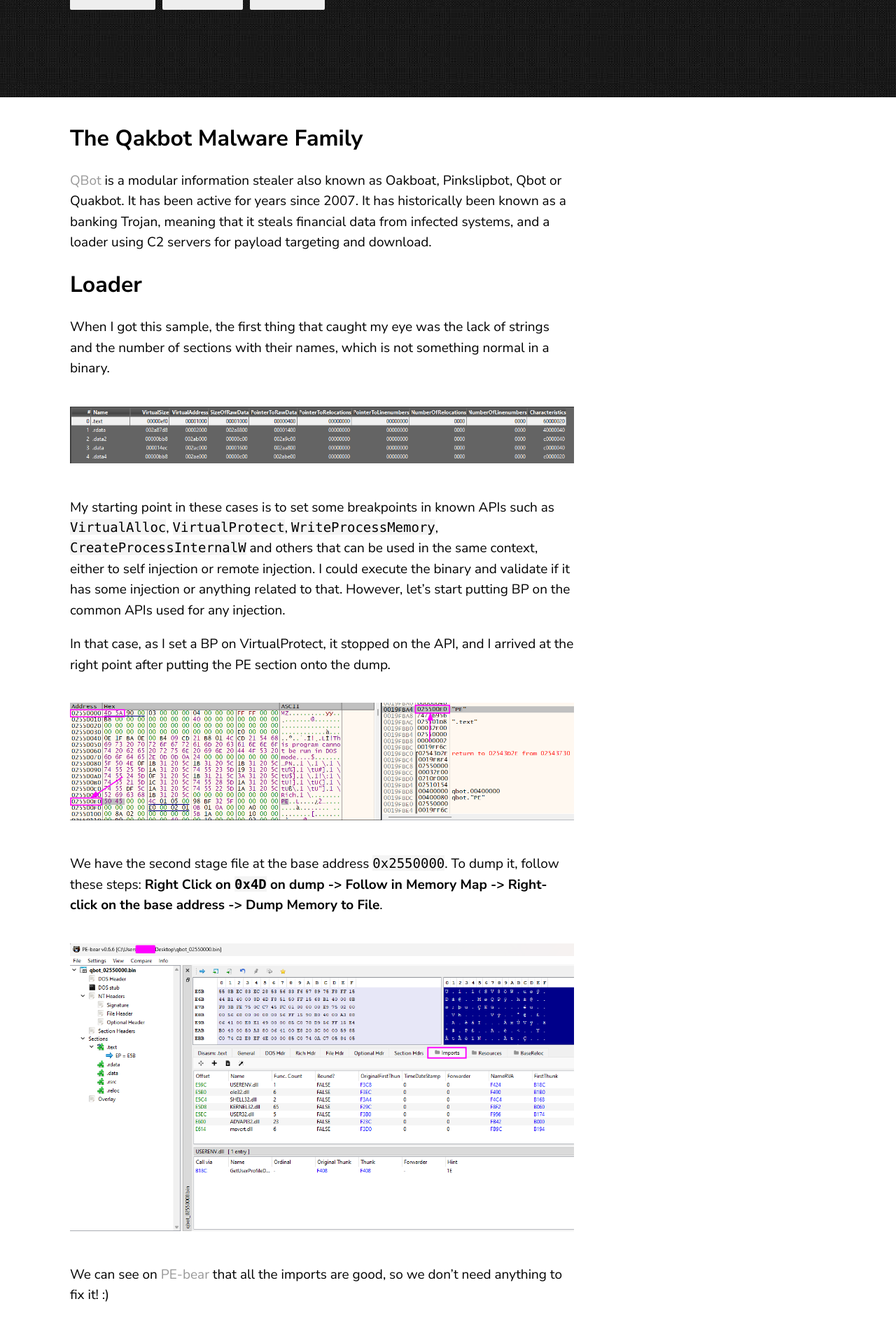
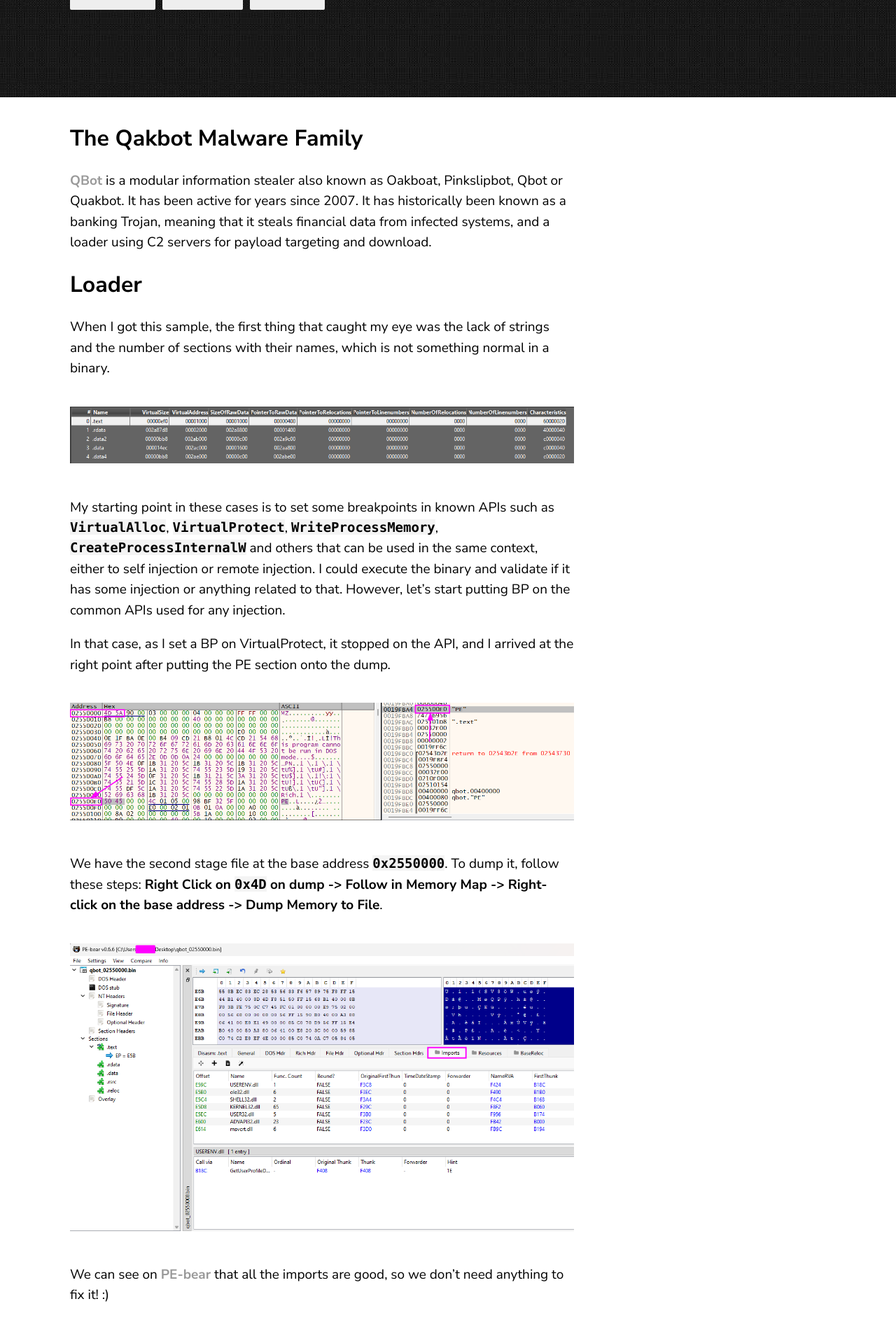
Before and after one commit to moval0x1/moval0x1.github.io, a Jekyll site: the page built from docs/_posts/2024-01-20-qakbot-analysis.markdown, in a window 1280 px wide. Shown: the part 332-2228 px from the top of the page at 70% size. Built offline with Jekyll 4.4.1, drawn with Linux system fonts in a browser that asks for light colours; comment, search, counter and statistics services are not loaded.

````diff
--- a/docs/_posts/2024-01-20-qakbot-analysis.markdown
+++ b/docs/_posts/2024-01-20-qakbot-analysis.markdown
@@ -7,32 +7,32 @@ categories: Zero2Auto Reversing Malware
 ---
 
 ## The Qakbot Malware Family
-[QBot](https://malpedia.caad.fkie.fraunhofer.de/details/win.qakbot) is a modular information stealer also known as Oakboat, Pinkslipbot, Qbot or Quakbot. It has been active for years since 2007. It has historically been known as a banking Trojan, meaning that it steals financial data from infected systems, and a loader using C2 servers for payload targeting and download.
+[**QBot**](https://malpedia.caad.fkie.fraunhofer.de/details/win.qakbot) is a modular information stealer also known as Oakboat, Pinkslipbot, Qbot or Quakbot. It has been active for years since 2007. It has historically been known as a banking Trojan, meaning that it steals financial data from infected systems, and a loader using C2 servers for payload targeting and download.
 
 ## Loader
 When I got this sample, the first thing that caught my eye was the lack of strings and the number of sections with their names, which is not something normal in a binary.
 
 ![DiE Sections](/assets/images/zero2auto/2024-01-20/die-sections.png)
 
-My starting point in these cases is to set some breakpoints in known APIs such as ```VirtualAlloc```, ```VirtualProtect```, ```WriteProcessMemory```, ```CreateProcessInternalW``` and others that can be used in the same context, either to self injection or remote injection. I could execute the binary and validate if it has some injection or anything related to that. However, let's start putting BP on the common APIs used for any injection.
+My starting point in these cases is to set some breakpoints in known APIs such as **```VirtualAlloc```**, **```VirtualProtect```**, **```WriteProcessMemory```**, **```CreateProcessInternalW```** and others that can be used in the same context, either to self injection or remote injection. I could execute the binary and validate if it has some injection or anything related to that. However, let's start putting BP on the common APIs used for any injection.
 
 In that case, as I set a BP on VirtualProtect, it stopped on the API, and I arrived at the right point after putting the PE section onto the dump.
 
 ![x64dbg Dump](/assets/images/zero2auto/2024-01-20/x64dbg-dump.png)
 
-We have the second stage file at the base address ```0x2550000```. To dump it, follow these steps: **Right Click on ```0x4D``` on dump -> Follow in Memory Map -> Right-click on the base address -> Dump Memory to File**.
+We have the second stage file at the base address **```0x2550000```**. To dump it, follow these steps: **Right Click on ```0x4D``` on dump -> Follow in Memory Map -> Right-click on the base address -> Dump Memory to File**.
 
 ![PE-bear Imports](/assets/images/zero2auto/2024-01-20/pe-bear-imports.png)
 
-We can see on [PE-bear](https://github.com/hasherezade/pe-bear) that all the imports are good, so we don't need anything to fix it! :)
+We can see on [**PE-bear**](https://github.com/hasherezade/pe-bear) that all the imports are good, so we don't need anything to fix it! :)
 
 ## First Stage
 
-In this stage, what caught my attention was the entropy to the ```.rdata``` section and ```.rsrc```, and the lack of useful strings.
+In this stage, what caught my attention was the entropy to the **```.rdata```** section and **```.rsrc```**, and the lack of useful strings.
 
 ![DiE Entropy](/assets/images/zero2auto/2024-01-20/die-entropy.png)
 
-Using BinaryNinja to take a look in that stage, I was able to see a interesting function with lots of calls and the result of these function be a value that would be used in a ```GetModuleHandleA```. Hmm, it raised some flag to me.
+Using BinaryNinja to take a look in that stage, I was able to see a interesting function with lots of calls and the result of these function be a value that would be used in a **```GetModuleHandleA```**. Hmm, it raised some flag to me.
 
 ![BinaryNinja Decrypt Func](/assets/images/zero2auto/2024-01-20/bn-strings-decrypt-func.png)
 
@@ -46,17 +46,17 @@ Here are the **binja [scripts](https://github.com/moval0x1/Zero2Auto/tree/main/q
 
 ![Binary Ninja Plugin](/assets/images/zero2auto/2024-01-20/bn-plugin-decrypt-strings.png)
 
-With strings, it is much better to dive into the malware. Unfortunately, some APIs are resolved in runtime, and even with the names, I cannot see where it would be called. Based on that, I went to the debugger, and with a hand from my friend [**Leandro**](https://leandrofroes.github.io/) - he showed me about this anti-analysis process that I've passed and didn't catch the idea of - I could understand that the ``CreateProcess`` was started as an anti-analysis step. Ask for help is an excellent way to learn; I learned a new trick with his help; thanks, man.
+With strings, it is much better to dive into the malware. Unfortunately, some APIs are resolved in runtime, and even with the names, I cannot see where it would be called. Based on that, I went to the debugger, and with a hand from my friend [**Leandro**](https://leandrofroes.github.io/) - he showed me about this anti-analysis process that I've passed and didn't catch the idea of - I could understand that the **``CreateProcess``** was started as an anti-analysis step. Ask for help is an excellent way to learn; I learned a new trick with his help; thanks, man.
 
 Let me try to summarize things here.
 
 1. When the binary is executed, it tries to create a new process using the param **/C**.
 2. This parameter starts a series of **anti-analysis** tricks and leads us down the wrong path.
-3. Forcing the result **false** after the ```CreateProcess```.
+3. Forcing the result **false** after the **```CreateProcess```**.
 
 ![CreateProcessW](/assets/images/zero2auto/2024-01-20/x64dbg-create-process-w.png)
 
-With the flow passing by the anti-analysis part, we will not find anything interesting. I've changed the ```EAX``` from ```1``` to ```0```. As mentioned at the beginning of this first stage, we have a high entropy in the ```.rsrc``` part; based on that, I've added a breakpoint on the ```LoadResource``` API. However, this API is only noticed after decrypting the API names, as shown in the image below.
+With the flow passing by the anti-analysis part, we will not find anything interesting. I've changed the **```EAX```** from **```1```** to **```0```**. As mentioned at the beginning of this first stage, we have a high entropy in the **```.rsrc```** part; based on that, I've added a breakpoint on the **```LoadResource```** API. However, this API is only noticed after decrypting the API names, as shown in the image below.
 
 ![CommentsAndSymbols](/assets/images/zero2auto/2024-01-20/bn-comments-and-symbols.png)
 
@@ -71,16 +71,16 @@ To start talk about the resource, wee need to understand what happen here. We ca
 3. Get the SHA1 sum.
 3. Inject it into memory.
 
-All the things that we've seen here are indicators that this **resource** is something *malicious*, and for sure, at any time, resource APIs would be called. As expected, the resource named ```307``` is decrypted and allocated. We can follow it in two ways, the easier way to get this is:
+All the things that we've seen here are indicators that this **resource** is something *malicious*, and for sure, at any time, resource APIs would be called. As expected, the resource named **```307```** is decrypted and allocated. We can follow it in two ways, the easier way to get this is:
 
-> Follow it in memory map > dump > open in a hex editor and remove the ``SHA1 SUM`` before the ``MZ`` and overlay, and that's it.
+> Follow it in memory map > dump > open in a hex editor and remove the **``SHA1 SUM``** before the **``MZ``** and overlay, and that's it.
 
 It is easy, but it is much better to have a script to help us find it in the resource section, decrypt it, and save on disk a clear file. Think about it: I've created a [**script**](https://github.com/moval0x1/Zero2Auto/tree/main/qakbot) and added it to GitHub for those who want to use it.
 
 
 ### Scripts
 
-To understand what the scripts do, let me briefly explain here. We have here a normal ``RC4`` routine followed by a ``SHA1 SUM`` validation. Although we can see the program here - at least a part of it - **This Program cannot...**. It doesn't look like the complete straightforward program; after the ``SHA1`` validation, a weird value was found that is used out of this call in a comparison: ``0x616CD31A``. Searching for it, I only found it in a blog of a friend of mine [**dark0pcodes**](https://darkopcodes.wordpress.com/2020/06/07/malware-analysis-qakbot-part-2/). Based on what he says, it is a modified version of the [**BriefLZ**](https://github.com/jibsen/brieflz) compression algorithm, which makes much more sense now.
+To understand what the scripts do, let me briefly explain here. We have here a normal **``RC4``** routine followed by a **``SHA1 SUM``** validation. Although we can see the program here - at least a part of it - **This Program cannot...**. It doesn't look like the complete straightforward program; after the **``SHA1``** validation, a weird value was found that is used out of this call in a comparison: **``0x616CD31A``**. Searching for it, I only found it in a blog of a friend of mine [**dark0pcodes**](https://darkopcodes.wordpress.com/2020/06/07/malware-analysis-qakbot-part-2/). Based on what he says, it is a modified version of the [**BriefLZ**](https://github.com/jibsen/brieflz) compression algorithm, which makes much more sense now.
 
 ![Decrypt Resource Routine](/assets/images/zero2auto/2024-01-20/x64dbg-decrypt-resource-routine.png)
 
````
Also changed, not shown: other parts of docs/_posts/2024-01-20-qakbot-analysis.markdown (+6 -6 lines).
